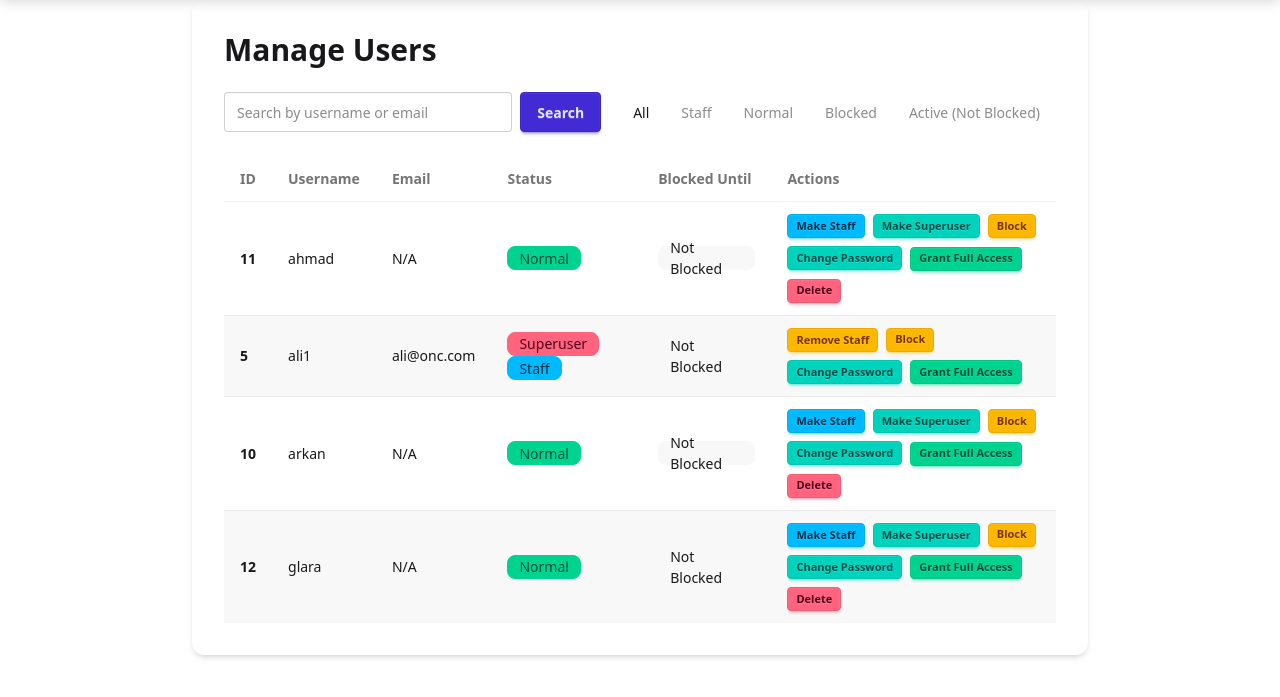
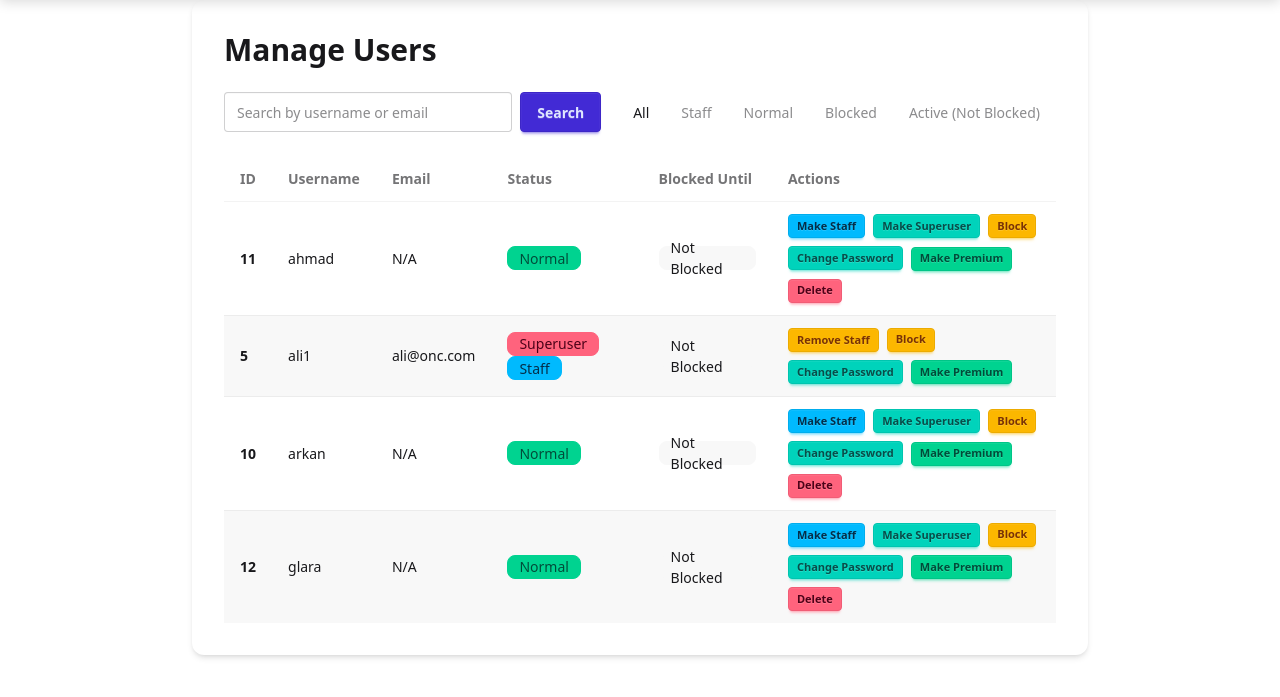
Before and after one commit to alikalary1997/NetMaster, a Django app: page /quiz/admin/users/ in a window 1280 px wide. Shown: the part 70-767 px from the top of the page. Run offline with Django 5.2, Linux system fonts and the light colour scheme; a user stored in the database is signed in; data comes from the database, SQL or seed files in the repository; both versions use the stored data as it was after the commit; style sheets or scripts are compiled from the project's sources.

Commit message:
chak krdni bashi paradan ba tawawi

```diff
--- a/quiz/templates/quiz/custom_admin/users_list.html
+++ b/quiz/templates/quiz/custom_admin/users_list.html
@@ -110,9 +110,9 @@
                             <form action="{% url 'custom_admin_toggle_full_access' user.id %}" method="post">
                                 {% csrf_token %}
                                 {% if user.userprofile.has_full_access %}
-                                    <button type="submit" class="btn btn-warning btn-xs">Revoke Full Access</button>
+                                    <button type="submit" class="btn btn-warning btn-xs">Set Free</button>
                                 {% else %}
-                                    <button type="submit" class="btn btn-success btn-xs">Grant Full Access</button>
+                                    <button type="submit" class="btn btn-success btn-xs">Make Premium</button>
                                 {% endif %}
                             </form>
 
--- a/quiz/templates/quiz/test_list.html
+++ b/quiz/templates/quiz/test_list.html
@@ -43,7 +43,7 @@
                 <span class="cat-pill-count">{{ test.question_count|default:0 }} Questions</span>
             </div>
             <a href="{% url 'start_test' test.id %}" class="btn-start start-test-btn {% if test.is_locked %}locked{% endif %}" {% if test.is_locked %}style="pointer-events:none;background:#cbd5e1"{% endif %}>
-                {% if test.is_locked %}🔒 Locked{% else %}Start Test →{% endif %}
+                {% if test.is_locked %}🔒 Premium{% else %}Start Test →{% endif %}
             </a>
             {% if user.is_staff %}
             <div class="reorder-controls" style="display:none;gap:4px">
--- a/quiz/views.py
+++ b/quiz/views.py
@@ -145,7 +145,7 @@ def start_test(request, test_id):
     if not user_has_full and test.name not in FREE_CATEGORIES:
         messages.error(
             request,
-            "This category is locked. Contact the administrator to unlock full access.",
+            "This category requires Premium access. Upgrade your plan to unlock all categories.",
         )
         return redirect("test_list")
 
@@ -1745,8 +1745,8 @@ def custom_admin_toggle_full_access(request, user_id):
         profile = target_user.userprofile
         profile.has_full_access = not profile.has_full_access
         profile.save()
-        status = "granted" if profile.has_full_access else "revoked"
-        messages.success(request, f"Full access {status} for '{target_user.username}'.")
+        status = "Premium" if profile.has_full_access else "Free"
+        messages.success(request, f"'{target_user.username}' plan changed to {status}.")
     return redirect("custom_admin_users")
 
 
```
Also changed, not shown: db.sqlite3.
